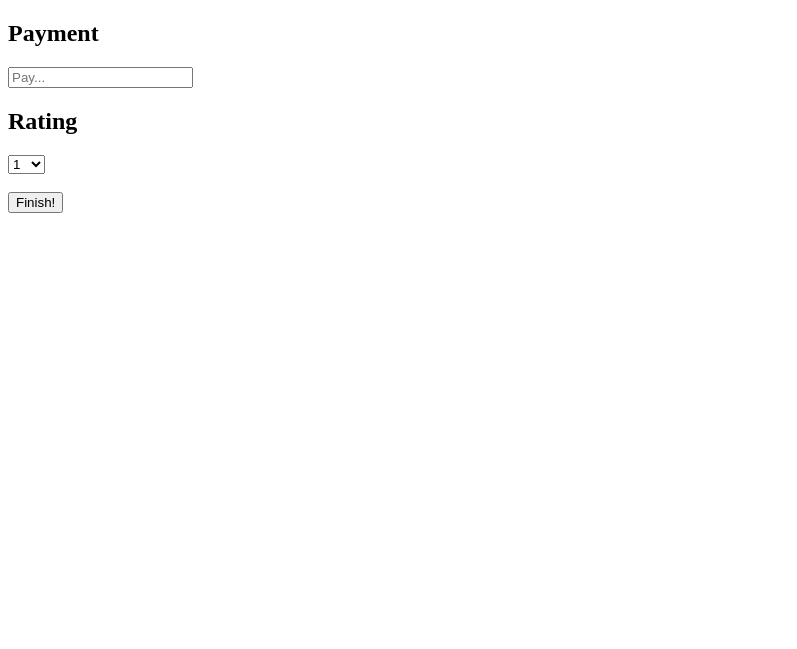
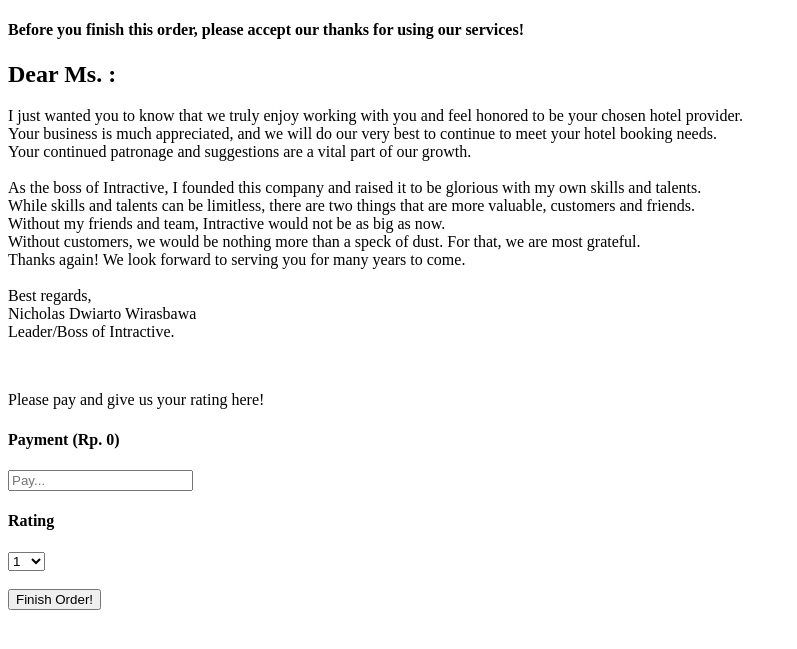
Before and after one commit to lauslim12/intract-hotel-system, a CodeIgniter app: the page made by application/views/pages/bookingFinish.php in a window 1280 px wide. Shown: the top 649 px of the page, without its empty margins (0-797 px from the left). Run offline with CodeIgniter, Linux system fonts and the light colour scheme; data that the repository does not hold is empty.

Commit message:
Added thank you message.

```diff
--- a/application/views/pages/bookingFinish.php
+++ b/application/views/pages/bookingFinish.php
@@ -1,7 +1,6 @@
 <?php
-  defined('BASEPATH') OR exit('No direct script access allowed');
+defined('BASEPATH') or exit('No direct script access allowed');
 ?>
-
 <!DOCTYPE html>
 <html lang="en">
 
@@ -15,28 +14,49 @@
 
 <body>
   <div class="container">
-    <?php
-      echo $navigation;
-    ?>
-
+    <?= $navigation; ?>
     <div class="content">
-      <?php
-        echo $sidebar;
-      ?>
-
+      <?= $sidebar; ?>
       <main class="hotel-view">
         <div class="profile-detail detail">
           <div class="profile__container">
+            <div class="profile">
+              <h4>Before you finish this order, please accept our thanks for using our services!</h4>
+              <h2 class="paragraph">
+                <?php if($this->session->userdata('gender') == 'M') {
+                  $str = 'Dear Mr.';
+                }
+                else {
+                  $str = 'Dear Ms.';
+                }
+                  echo $str . ' ' . $this->session->userdata('first_name') . ' ' . $this->session->userdata('last_name') . ":";
+                ?>
+              </h2>
+              <p class="paragraph">
+                I just wanted you to know that we truly enjoy working with you and feel honored to be your chosen hotel provider.<br/>
+                Your business is much appreciated, and we will do our very best to continue to meet your hotel booking needs.<br/>
+                Your continued patronage and suggestions are a vital part of our growth.<br/><br/>
 
-            <div class="profile">
-              <form action="<?php echo site_url() . "booking/confirmFinishBooking"; ?>" method="POST">
-                <input type='hidden' name='order_id' value="<?php echo $id; ?>">
-                <input type="hidden" name='room_id' value="<?php echo $rooms['room_id']; ?>">
-                <input type='hidden' name='ordered_rooms' value="<?php echo $rooms['num_rooms']; ?>">
-                <h2>Payment</h2>
-                <input type="number" name='payment' placeholder="Pay..." required>
-                <h2>Rating</h2>
-                <select name="rating" required>
+                As the boss of Intractive, I founded this company and raised it to be glorious with my own skills and talents.<br/>
+                While skills and talents can be limitless, there are two things that are more valuable, customers and friends.<br/>
+                Without my friends and team, Intractive would not be as big as now.<br/>
+                Without customers, we would be nothing more than a speck of dust. For that, we are most grateful.<br/>
+                Thanks again! We look forward to serving you for many years to come.<br/><br/>
+                <span class="paragraph--bold">
+                  Best regards,<br/>
+                  Nicholas Dwiarto Wirasbawa<br/>
+                  Leader/Boss of Intractive.
+                </span>
+              </p><br/>
+              <p class="paragraph">Please pay and give us your rating here!</p>
+              <form action="<?php echo site_url() . "booking/confirmFinishBooking"; ?>" class="form-booking" method="POST">
+                <input type='hidden' name='order_id' class="form-booking__input" value="<?php echo $id; ?>">
+                <input type="hidden" name='room_id' class="form-booking__input" value="<?php echo $rooms['room_id']; ?>">
+                <input type='hidden' name='ordered_rooms' class="form-booking__input" value="<?php echo $rooms['num_rooms']; ?>">
+                <h4>Payment (Rp. <?= number_format($rooms['price']); ?>)</h4>
+                <input type="number" class="form-booking__input" name='payment' placeholder="Pay..." required>
+                <h4>Rating</h4>
+                <select name="rating" class="form-booking__input" required>
                   <option value="1">1</option>
                   <option value="2">2</option>
                   <option value="3">3</option>
@@ -49,20 +69,20 @@
                   <option value="10">10</option>
                 </select>
                 <br><br>
-                <input type="submit" value="Finish!">
+                <div class="u-center-text">
+                  <input type="submit" class='btn-inline u-center-text' value="Finish Order!">
+                </div>
                 <?php
-                  $error_message = $this->session->flashdata('error_message');
-                  echo "<p class='paragraph'>$error_message</p>";
+                $error_message = $this->session->flashdata('error_message');
+                echo "<p class='paragraph'>$error_message</p>";
                 ?>
               </form>
             </div>
           </div>
         </div>
       </main>
-
     </div>
   </div>
-
 </body>
 
 </html>
```
